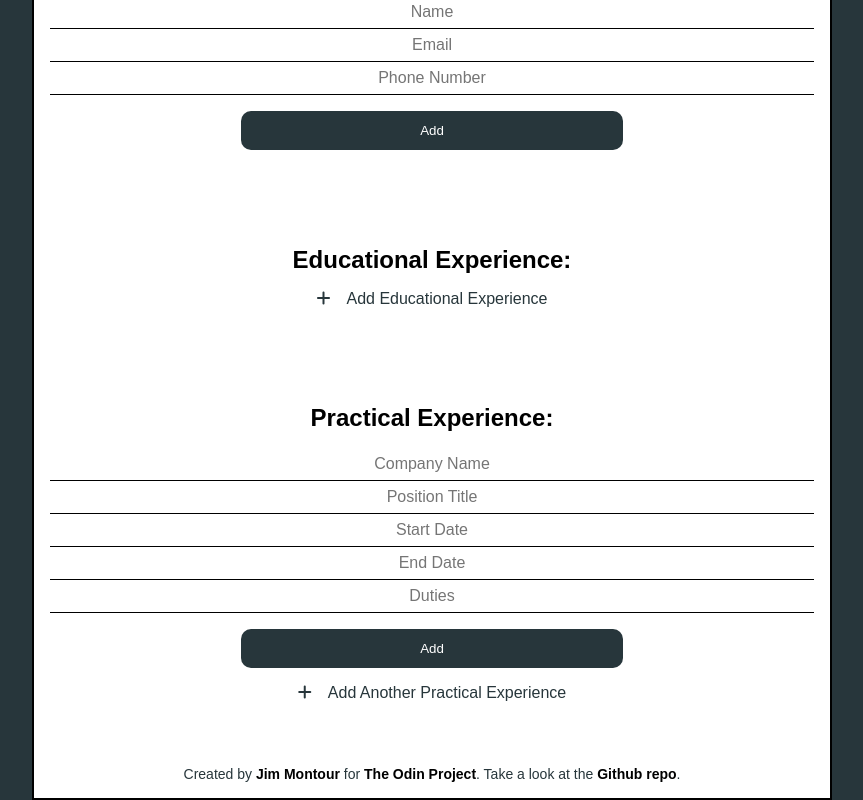
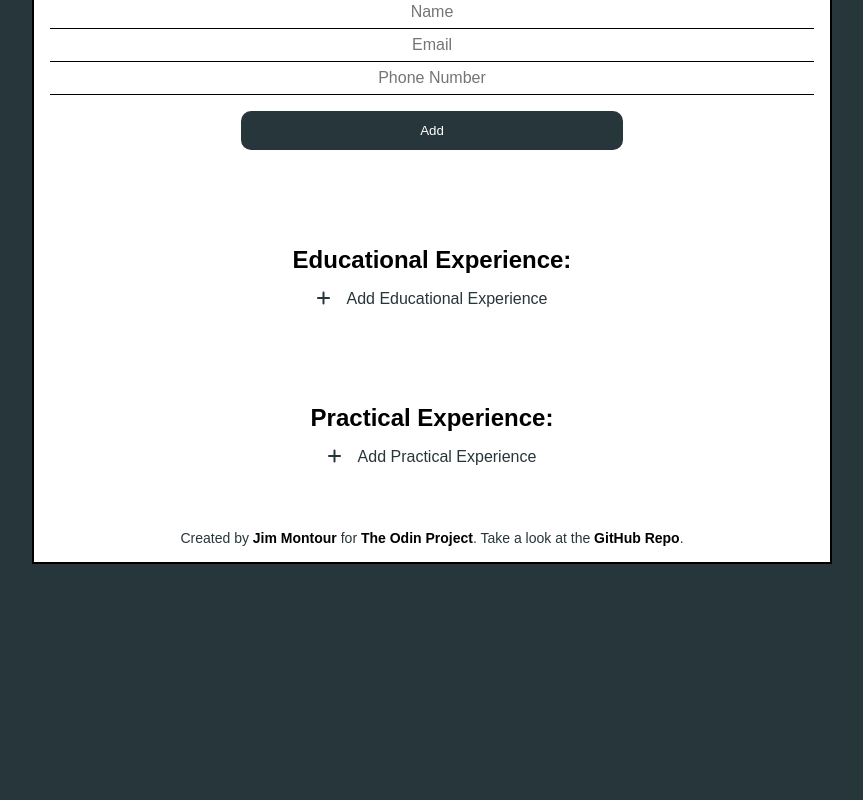
Before and after one commit to jimmontour/cv-application, a React (Create React App) app: page / in a window 1280 px wide. Shown: the part 327-1127 px from the top of the page, without its empty margins (208-1071 px from the left). After the commit the page ends 891 px from the top, so only its background shows below. Built offline with nearby package versions, Linux system fonts and the light colour scheme; a web font is replaced by a local one.

Commit message:
Add toggle function for Practical Experience component

```diff
--- a/src/components/Footer.js
+++ b/src/components/Footer.js
@@ -3,7 +3,7 @@ import React from 'react'
 export default function Footer() {
    return (
       <footer>
-         <p>Created by <a href="http://www.jimmontour.com">Jim Montour</a>  for <a href="http://www.theodinproject.com">The Odin Project</a>.  Take a look at the <a href="https://github.com/jimmontour/cv-application">Github repo</a>.</p>
+         <p>Created by <a href="http://www.jimmontour.com">Jim Montour</a>  for <a href="http://www.theodinproject.com">The Odin Project</a>.  Take a look at the <a href="https://github.com/jimmontour/cv-application">GitHub Repo</a>.</p>
       </footer>
    )
 }
--- a/src/components/PracticalExperience/AddPractical.js
+++ b/src/components/PracticalExperience/AddPractical.js
@@ -1,6 +1,9 @@
 import React, { Component } from 'react'
 
 export default class AddPractical extends Component {
+   constructor(props) {
+      super(props)
+   }
    render() {
       return (
          <div>
@@ -11,7 +14,7 @@ export default class AddPractical extends Component {
                <input type="text" placeholder="End Date" />
                <input type="text" placeholder="Duties" />
 
-               <button>Add</button>
+               <button onClick={this.props.handleClick}>Add</button>
             </form>
          </div>
       )
--- a/src/components/PracticalExperience/PracticalExperience.js
+++ b/src/components/PracticalExperience/PracticalExperience.js
@@ -2,15 +2,45 @@ import React, { Component } from 'react'
 import AddPractical from './AddPractical'
 
 export default class PracticalExperience extends Component {
+   constructor(props) {
+      super(props)
+
+      this.state = {
+         inputHidden: true,
+         practicalList: [],
+         practical: {
+            company: '',
+            position: '',
+            start: '',
+            end: '',
+            duties: '',
+         }
+      }
+
+      this.handleClick = this.handleClick.bind(this)
+   }
+
+   handleClick(e) {
+      e.preventDefault()
+      this.setState(prevState => ({
+         inputHidden: !prevState.inputHidden,
+      }))
+   }
+
    render() {
       return (
          <div>
             <h2>Practical Experience:</h2>
-            <AddPractical />
-            <div className="add-practical">
+            {!this.state.inputHidden &&
+            <AddPractical handleClick={this.handleClick}/>
+            }
+
+            {this.state.inputHidden &&
+            <div onClick={this.handleClick} className="add-practical">
                <i className="fas fa-plus"></i>
-               <p>Add Another Practical Experience</p>
+               <p>Add Practical Experience</p>
             </div>
+            }
          </div>
       )
    }
```
Also changed, not shown: 2 other files (tests, documents, lock files or other folders).
